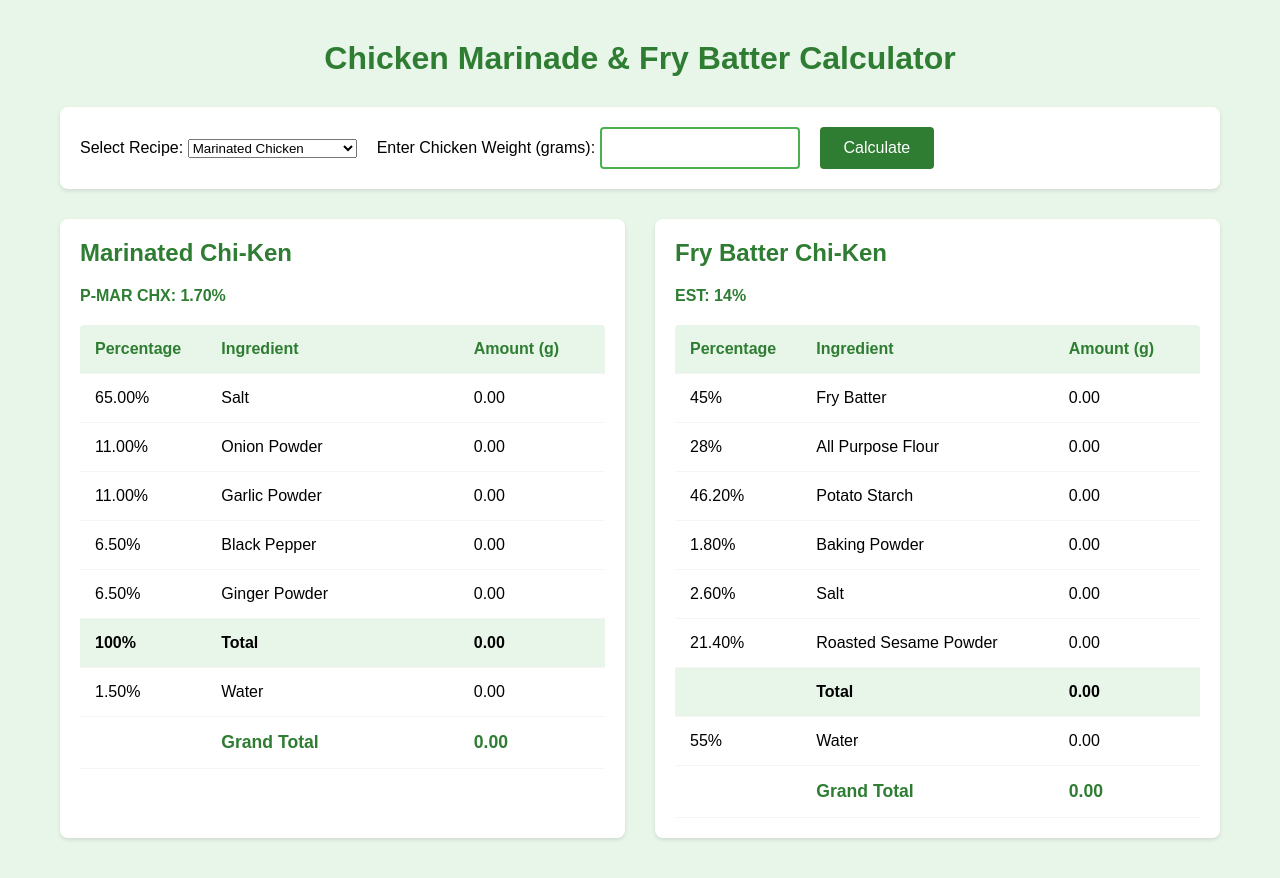
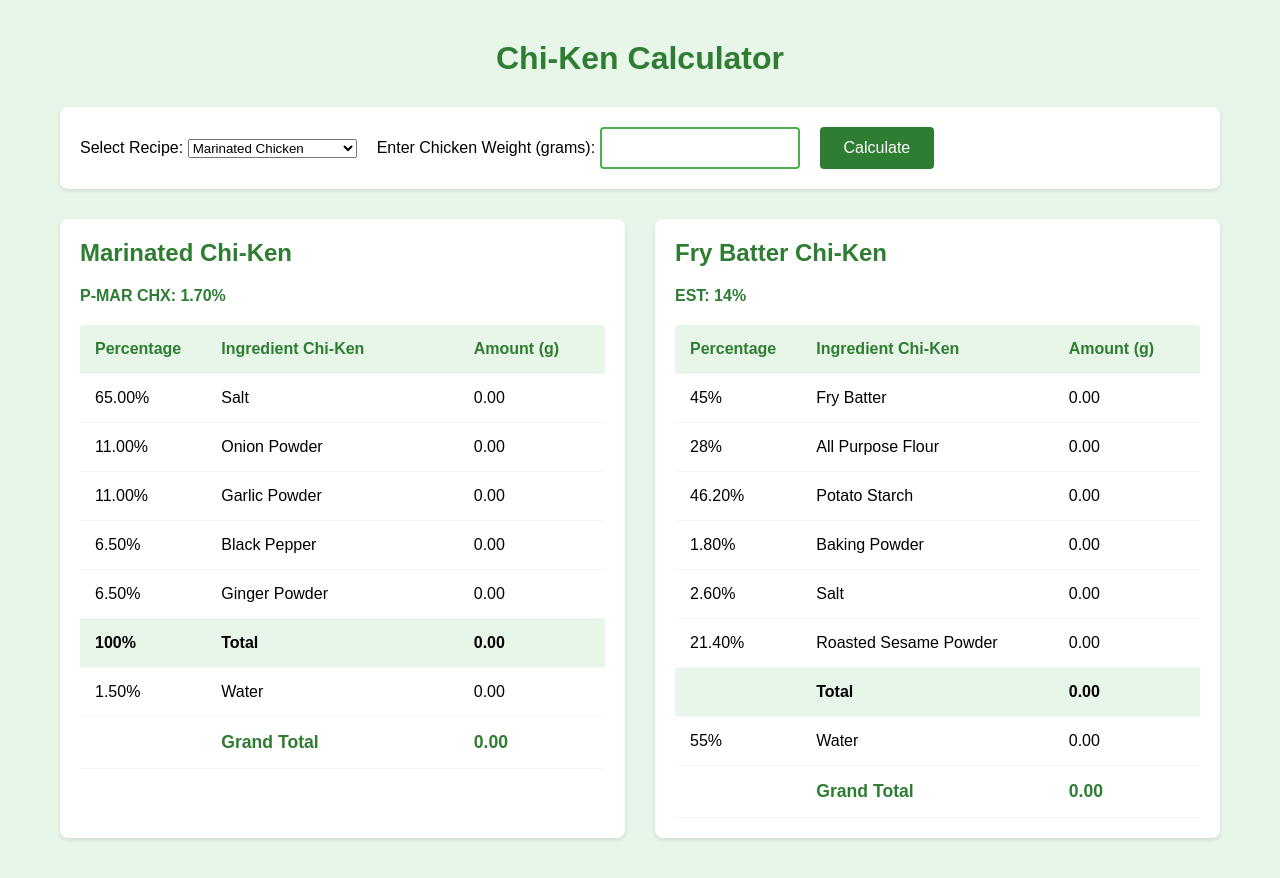
Before and after one commit to Pauch1/Calculatorr, a plain HTML site: page index.html in a window 1280 px wide. Drawn offline with Linux system fonts and the light colour scheme.

Commit message:
Add files via upload
fix the bug

```diff
--- a/index.html
+++ b/index.html
@@ -8,7 +8,7 @@
 </head>
 <body>
     <div class="container">
-        <h1>Chicken Marinade & Fry Batter Calculator</h1>
+        <h1>Chi-Ken Calculator</h1>
 
         <div class="input-section">
             <div class="recipe-selector">
@@ -33,9 +33,10 @@
                 <div class="calculation-table">
                     <div class="row header">
                         <span>Percentage</span>
-                        <span id="ingredient">Ingredient</span>
+                        <span id="ingr">Ingredient</span>
                         <span>Amount (g)</span>
                     </div>
+
                     <div class="row">
                         <span id="salt-percentage">58%</span>
                         <span>Salt</span>
@@ -85,7 +86,7 @@
                 <div class="calculation-table">
                     <div class="row header">
                         <span>Percentage</span>
-                        <span id="ingredients">Ingredient</span>
+                        <span id="ingrs">Ingredient</span>
                         <span>Amount (g)</span>
                     </div>
                     <div class="row">
--- a/tst.js
+++ b/tst.js
@@ -2,7 +2,7 @@ const recipes = {
     'chicken': {
         name: 'Marinated Chi-Ken',
         name2: 'Fry Batter Chi-Ken',
-        ingredient: 'Ingredient',
+        ingredient: 'Ingredient Chi-Ken',
         salt: 0.65,
         onion: 0.11,
         garlic: 0.11,
@@ -31,8 +31,8 @@ function updatePercentages(recipeType) {
     // Update recipe title
     document.getElementById('recipe-title').textContent = recipe.name;
     document.getElementById('title').textContent = recipe.name2;
-    document.getElementById('ingredient').textContent = recipe.ingredient;
-    document.getElementById('ingredients').textContent = recipe.ingredient;
+    document.getElementById('ingr').textContent = recipe.ingredient;
+    document.getElementById('ingrs').textContent = recipe.ingredient;
 
     // Update percentages with fixed decimal places
     document.getElementById('salt-percentage').textContent = formatPercentage(recipe.salt);
@@ -43,6 +43,9 @@ function updatePercentages(recipeType) {
 }
 
 function calculateAll() {
+
+
+
     const chicken_gram = parseFloat(document.getElementById('chicken-gram').value) || 0;
     const recipeType = document.getElementById('recipe-type').value;
     const recipe = recipes[recipeType];
@@ -77,7 +80,7 @@ function calculateAll() {
     const batter_total = water2 + fry_batter_val;
 
     // Update marinade values
-    updateValue('p-mar-chx', p_mar_chx);
+
     updateValue('salt', salt);
     updateValue('onion-powder', onion_powder);
     updateValue('garlic-powder', garlic_powder);
```
